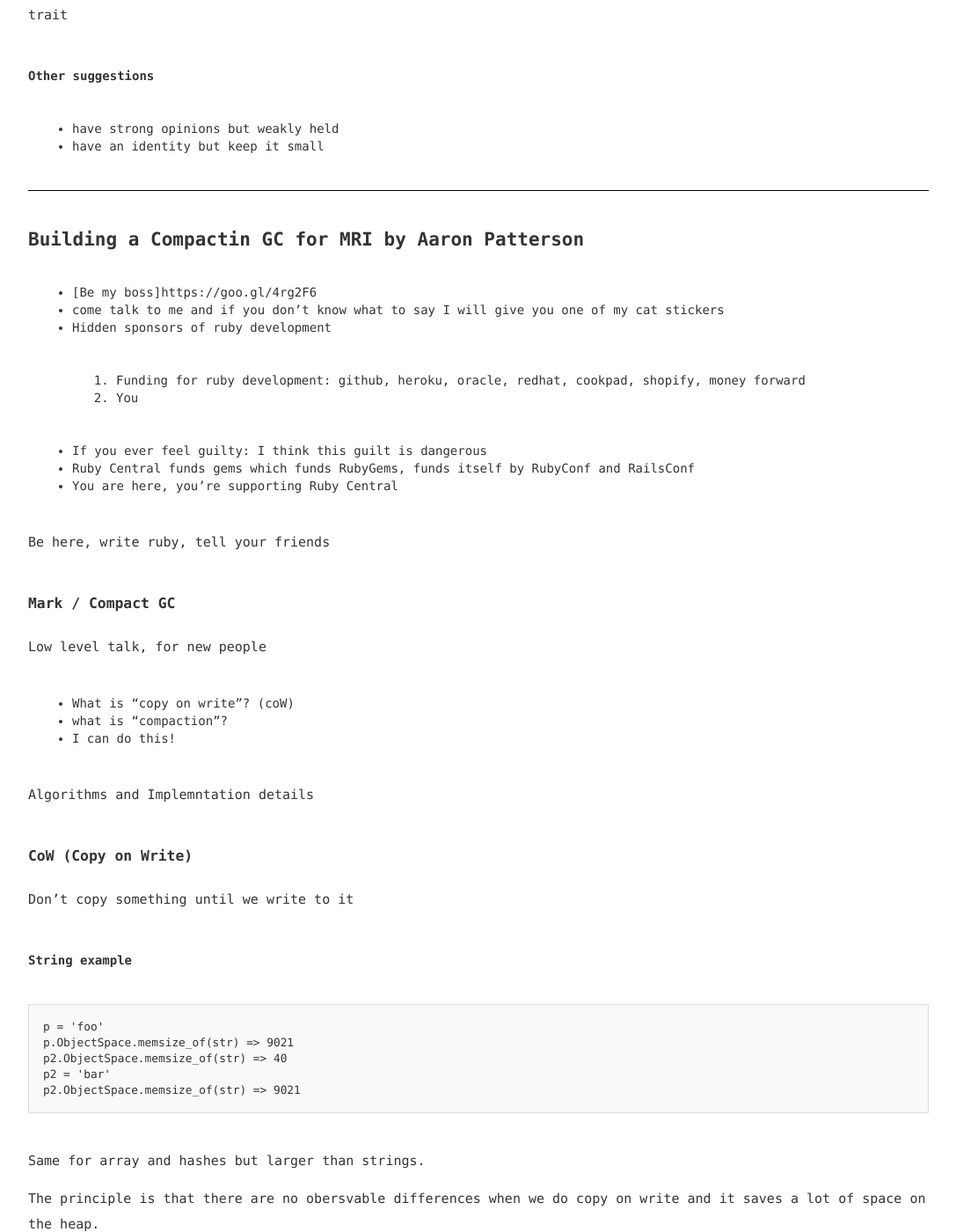
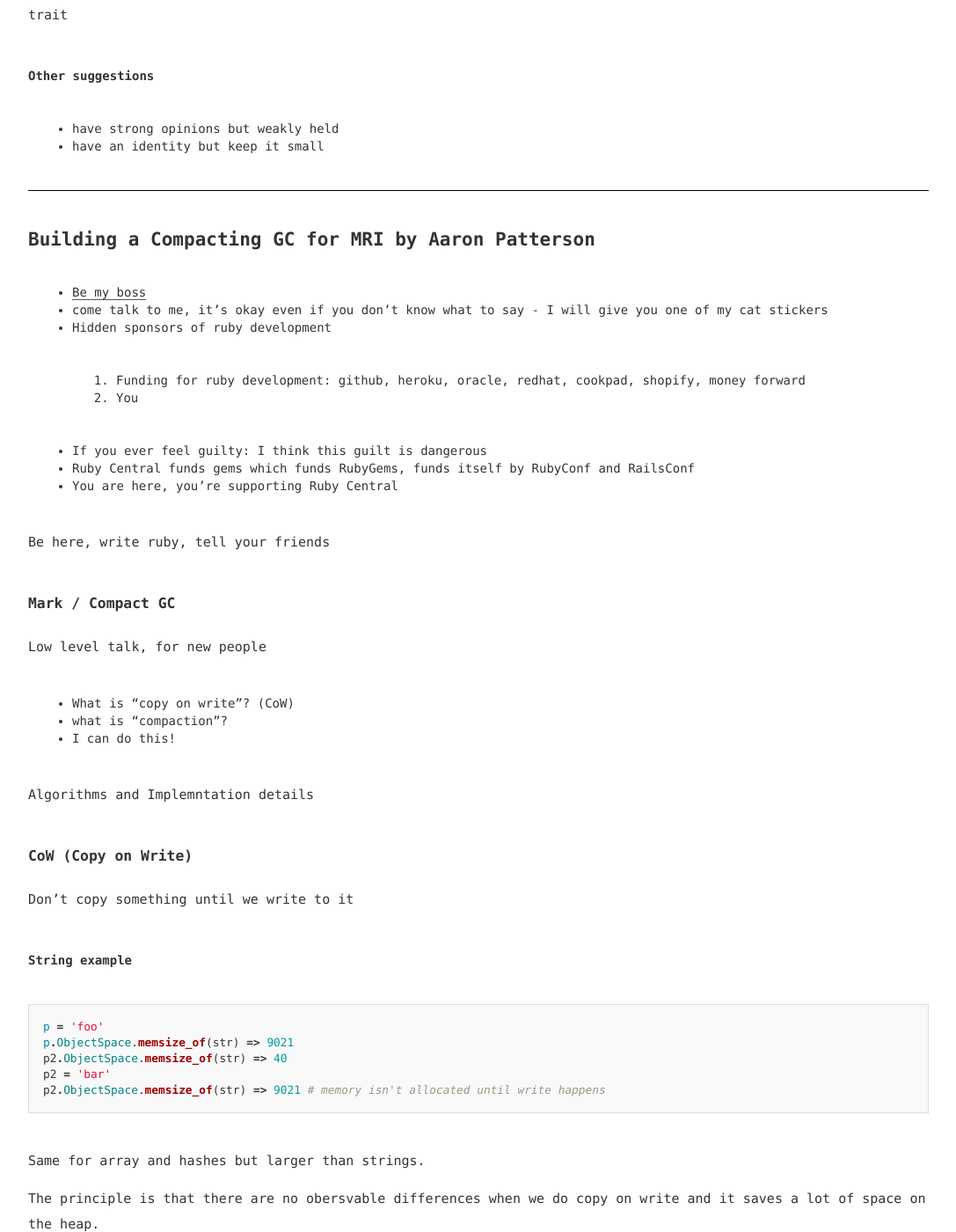
Before and after one commit to fengtingzhang/blog, a Jekyll site: the page built from _posts/2017-11-16-rubyconf-2017-day-three.md, in a window 1280 px wide and 1400 px high, scrolled down 3147 px. Shown: the whole window at 88% size, without its empty margins (96-1183 px from the left). Built offline with Jekyll 4.4.1, drawn with Linux system fonts in a browser that asks for light colours; some of the changed text lies outside the part shown.

Commit message:
Update 2017-11-16-rubyconf-2017-day-three.md

````diff
--- a/_posts/2017-11-16-rubyconf-2017-day-three.md
+++ b/_posts/2017-11-16-rubyconf-2017-day-three.md
@@ -99,9 +99,9 @@ A culture of accountability and clear goals are also important but psychological
 
 ----
 
-## Building a Compactin GC for MRI by Aaron Patterson
-* [Be my boss]https://goo.gl/4rg2F6
-* come talk to me and if you don't know what to say I will give you one of my cat stickers
+## Building a Compacting GC for MRI by Aaron Patterson
+* [Be my boss](https://goo.gl/4rg2F6)
+* come talk to me, it's okay even if you don't know what to say - I will give you one of my cat stickers
 * Hidden sponsors of ruby development
 1. Funding for ruby development: github, heroku, oracle, redhat, cookpad, shopify, money forward
 1. You
@@ -113,7 +113,7 @@ Be here, write ruby, tell your friends
 
 ### Mark / Compact GC
 Low level talk, for new people
-* What is "copy on write"? (coW)
+* What is "copy on write"? (CoW)
 * what is "compaction"?
 * I can do this!
 
@@ -123,12 +123,12 @@ Algorithms and Implemntation details
 Don't copy something until we write to it
 
 #### String example
-```
+```ruby
 p = 'foo'
 p.ObjectSpace.memsize_of(str) => 9021
 p2.ObjectSpace.memsize_of(str) => 40
 p2 = 'bar'
-p2.ObjectSpace.memsize_of(str) => 9021
+p2.ObjectSpace.memsize_of(str) => 9021 # memory isn't allocated until write happens
 ```
 
 Same for array and hashes but larger than strings.
@@ -184,7 +184,7 @@ GC are few times before we fork
 ##### 2. Object allocation
 The other place where GC will write to memory is object allocation
 * Problem: The effect is that we have pages that are duplicated. How do we reduce this space
-* Solution: GC compact, compact Before Fork
+* Solution: GC compact, compact before Fork
 
 #### Compaction algorithm
 * two pointers one at the beining and one at the end of the heap
````
Also changed, not shown: other parts of _posts/2017-11-16-rubyconf-2017-day-three.md (+2 -2 lines).
